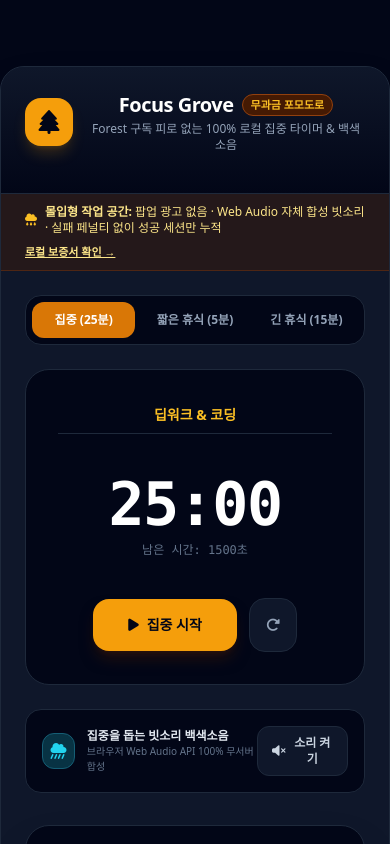
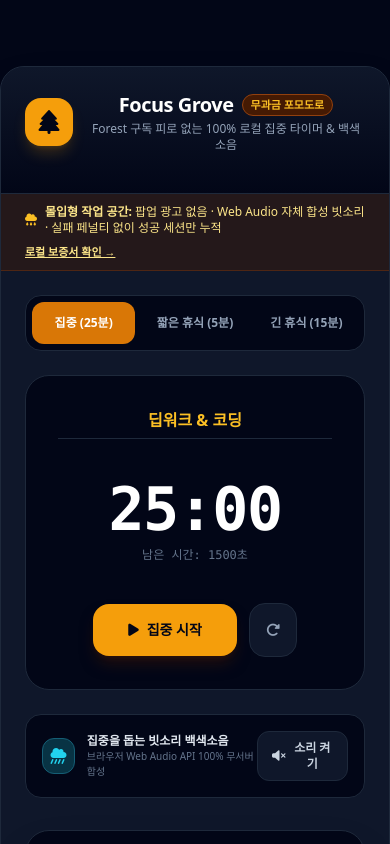
Before and after one commit to somsoo/focus-grove, a plain HTML site: page index.html in a window 390 px wide. Shown: the top 844 px of the page. Drawn offline with nearby package versions, Linux system fonts and the light colour scheme.

Commit message:
feat(mobile-hardening): add mobile 16px font shield, min-h 42px touch targets, and min=0 input guards

```diff
--- a/index.html
+++ b/index.html
@@ -107,7 +107,17 @@
   ]
 }
   </script>
-<meta content="https://focus-grove.enjoy-onepage.com/og-image.png" property="og:image"/><meta content="summary_large_image" name="twitter:card"/><meta content="Focus Grove - 광고 없는 무료 포모도로 타이머" name="twitter:title"/><meta content="서버 전송 0바이트! 브라우저 로컬에서 안전하고 몰입감 있게 집중 시간을 기록하고 빗소리를 들어보세요." name="twitter:description"/><meta content="https://focus-grove.enjoy-onepage.com/og-image.png" name="twitter:image"/></head>
+<meta content="https://focus-grove.enjoy-onepage.com/og-image.png" property="og:image"/><meta content="summary_large_image" name="twitter:card"/><meta content="Focus Grove - 광고 없는 무료 포모도로 타이머" name="twitter:title"/><meta content="서버 전송 0바이트! 브라우저 로컬에서 안전하고 몰입감 있게 집중 시간을 기록하고 빗소리를 들어보세요." name="twitter:description"/><meta content="https://focus-grove.enjoy-onepage.com/og-image.png" name="twitter:image"/><style id="mobile-hardening-shield">
+  @media (max-width: 640px) {
+    input, select, textarea {
+      font-size: 16px !important;
+    }
+    button, [role="button"], a.btn {
+      min-height: 42px;
+    }
+  }
+</style>
+</head>
 <body class="bg-slate-950 text-slate-100 antialiased min-h-screen flex flex-col font-sans">
 <!-- 상단 슬림 띠배너 (Top Slim Banner: 3824727725, 50~60px 고정) -->
 <div class="manual-ad-box ad-top-banner w-full max-w-5xl mx-auto my-2 text-center overflow-hidden min-h-[50px] max-h-[60px]">
```
